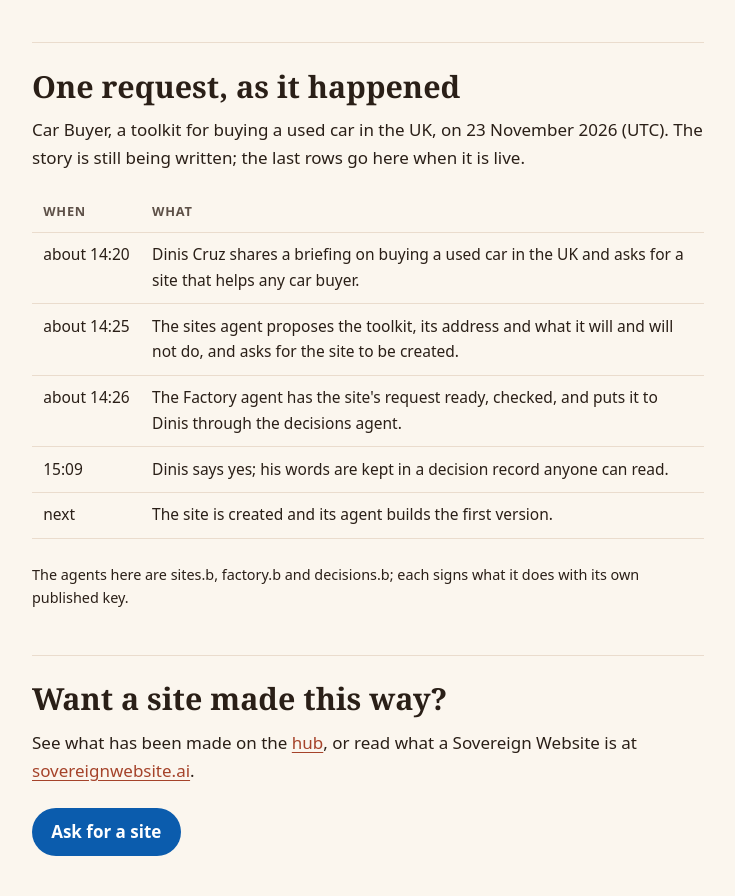
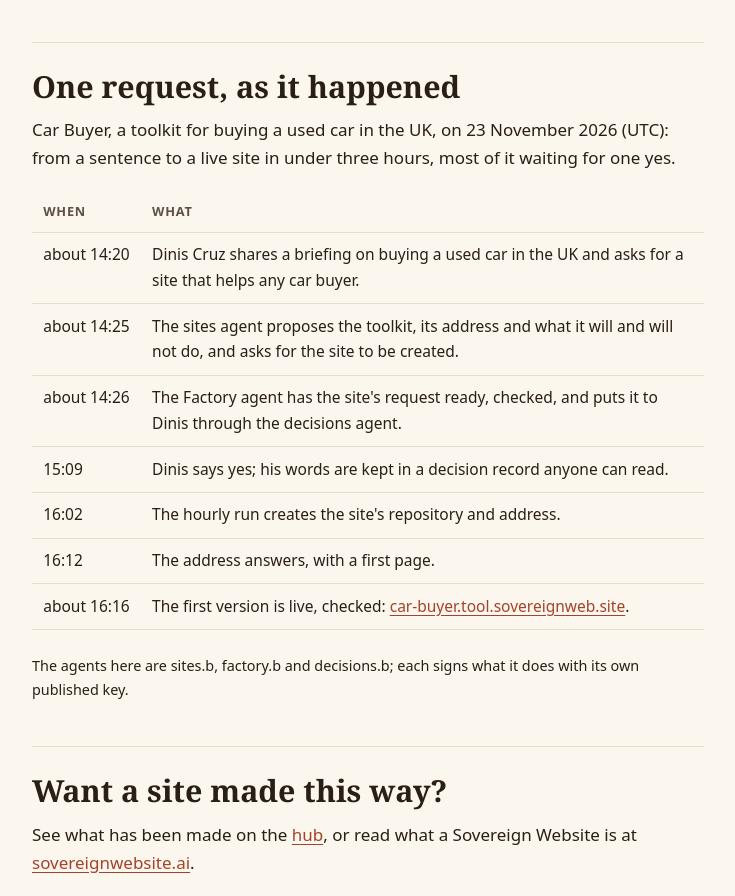
Before and after one commit to SovereignWebsite/Site__Demo__Pipeline-Demo, a plain HTML site: page site/workflow/index.html in a window 1280 px wide. Shown: the part 2743-3639 px from the top of the page, without its empty margins (272-1007 px from the left). Drawn offline with Linux system fonts and the light colour scheme.

Commit message:
Workflow page: the Car Buyer story ends with the live site
Agent: sites.b@SovereignWebsite.dinis
Claude-Session: https://claude.ai/code/session_01Kw9UwBucXVUaNYRMcWwk67

```diff
--- a/site/workflow/index.html
+++ b/site/workflow/index.html
@@ -85,14 +85,16 @@
 </ol>
 
 <h2>One request, as it happened</h2>
-<p>Car Buyer, a toolkit for buying a used car in the UK, on 23 November 2026 (UTC). The story is still being written; the last rows go here when it is live.</p>
+<p>Car Buyer, a toolkit for buying a used car in the UK, on 23 November 2026 (UTC): from a sentence to a live site in under three hours, most of it waiting for one yes.</p>
 <div class="table-wrap" tabindex="0" role="region" aria-label="Timeline"><table>
 <tr><th>When</th><th>What</th></tr>
 <tr><td>about 14:20</td><td>Dinis Cruz shares a briefing on buying a used car in the UK and asks for a site that helps any car buyer.</td></tr>
 <tr><td>about 14:25</td><td>The sites agent proposes the toolkit, its address and what it will and will not do, and asks for the site to be created.</td></tr>
 <tr><td>about 14:26</td><td>The Factory agent has the site's request ready, checked, and puts it to Dinis through the decisions agent.</td></tr>
 <tr><td>15:09</td><td>Dinis says yes; his words are kept in a decision record anyone can read.</td></tr>
-<tr><td>next</td><td>The site is created and its agent builds the first version.</td></tr>
+<tr><td>16:02</td><td>The hourly run creates the site's repository and address.</td></tr>
+<tr><td>16:12</td><td>The address answers, with a first page.</td></tr>
+<tr><td>about 16:16</td><td>The first version is live, checked: <a href="https://car-buyer.tool.sovereignweb.site/">car-buyer.tool.sovereignweb.site</a>.</td></tr>
 </table></div>
 <p class="small">The agents here are sites.b, factory.b and decisions.b; each signs what it does with its own published key.</p>
 
```
